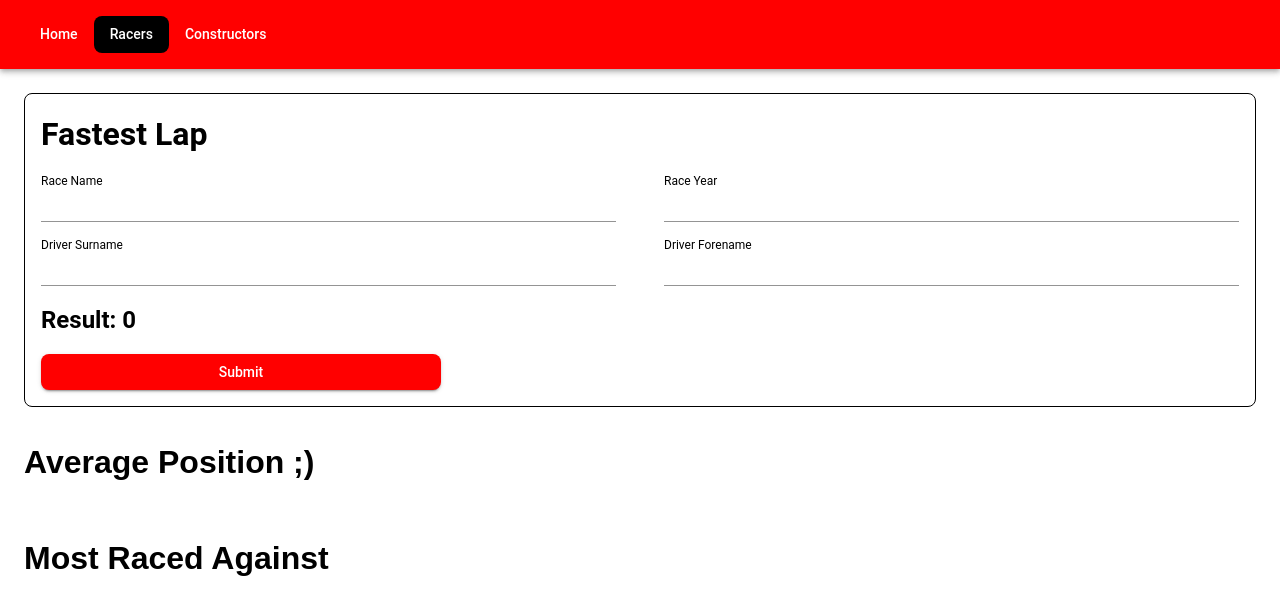
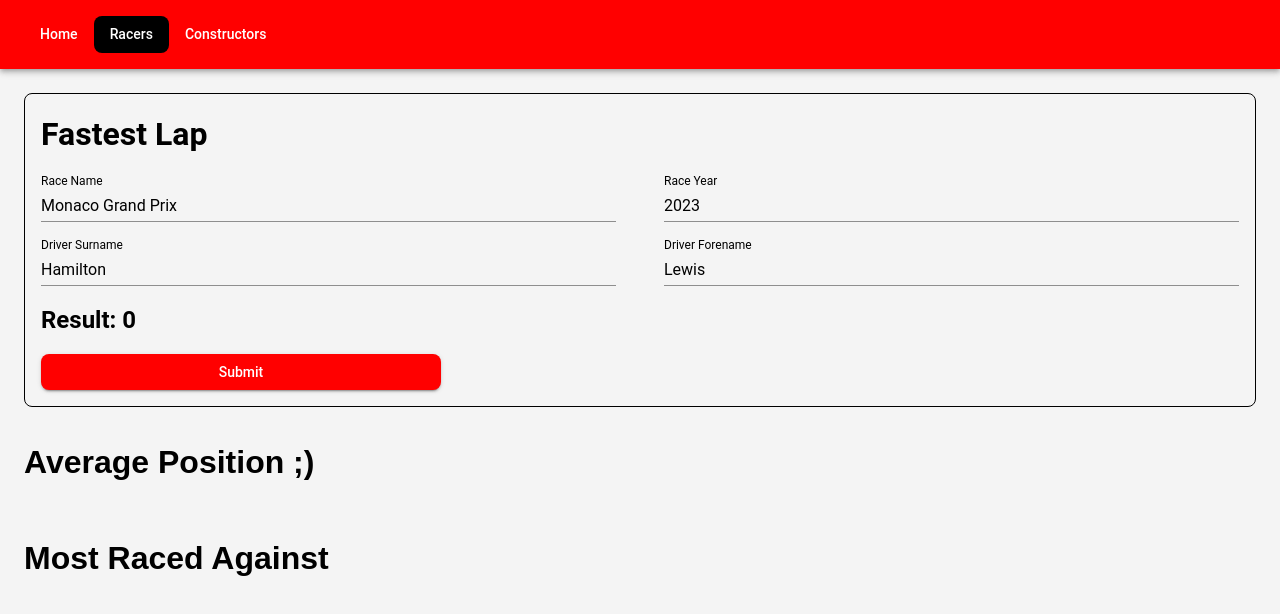
Before and after one commit to Ari1029/CS348Project, a React (Create React App) app in the folder client/: page /racers in a window 1280 px wide. Shown: the top 614 px of the page. Built offline with nearby package versions, Linux system fonts and the light colour scheme.

Commit message:
styling shit

```diff
--- a/client/src/pages/Home.tsx
+++ b/client/src/pages/Home.tsx
@@ -1,6 +1,7 @@
 import { useEffect, useState } from 'react';
 import { Box } from '@mui/material';
 import { oldFastestLap } from 'api/F1Api';
+import f1Theme from 'styles/theme';
 
 export const Home = () => {
   const [data, setData] = useState([0, 'temp']);
--- a/client/src/pages/Racers/Racers.tsx
+++ b/client/src/pages/Racers/Racers.tsx
@@ -1,6 +1,7 @@
 import { useEffect, useState } from 'react';
 import { Box, Typography } from '@mui/material';
 import FastestLap from './FastestLap';
+import f1Theme from 'styles/theme';
 
 export const Racers = () => {
   const [fastestLap, setFastestLap] = useState<number>(0);
--- a/client/src/styles/globals.css
+++ b/client/src/styles/globals.css
@@ -3,6 +3,11 @@
   margin-left: 20px;
   padding: 0;
   margin: 0;
+  background-color: #f4f4f4;
+}
+
+body.dark-theme {
+
 }
 
 .table-container {
--- a/client/src/styles/theme.ts
+++ b/client/src/styles/theme.ts
@@ -12,7 +12,7 @@
             default: '#f4f4f4', // Light grey background
         },
         text: {
-            primary: '#ffffff', // White text
+            primary: '#000000', // Black text
             secondary: '#ff0000', // Red text
         },
     },
```
